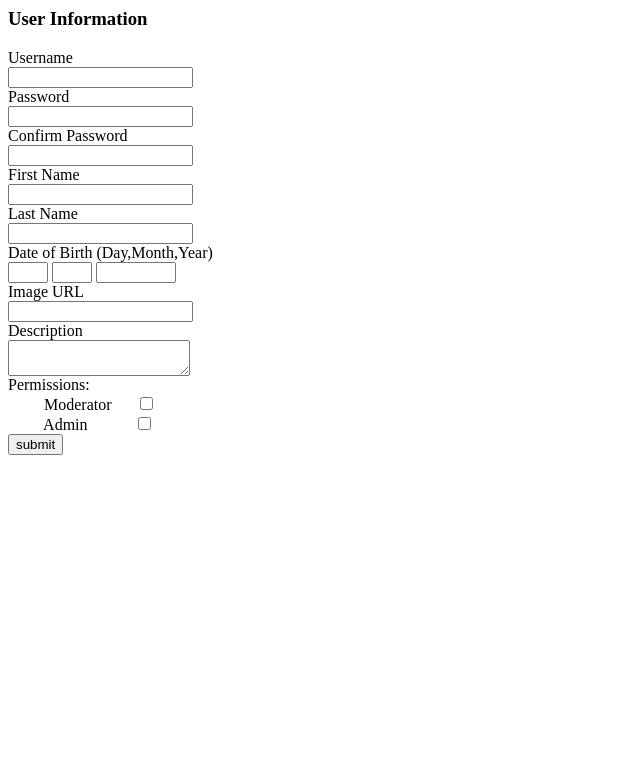
After one commit to harindu95/RateMyWaifu, a Flask app: page /user in a window 1280 px wide. The commit adds this page. Shown: the top 783 px of the page, without its empty margins (0-640 px from the left). Run offline with Flask 2, Linux system fonts and the light colour scheme.

Commit message:
add/view users

```diff
--- a/main.py
+++ b/main.py
@@ -14,7 +14,7 @@ def login():
 	return "<H1> LOGIN </H1>"
 
 @app.route('/waifu')
-def new_student():
+def new_waifu():
    return render_template('waifu.html')
 
 @app.route('/newwaifu',methods = ['POST', 'GET'])
@@ -43,6 +43,62 @@ def newwaifu():
          return render_template("result.html",msg = msg)
          con.close()
 
+@app.route('/user')
+def new_user():
+   return render_template('user.html')
+
+@app.route('/newuser',methods = ['POST', 'GET'])
+def newuser():
+   if request.method == 'POST':
+      class pwMismatch(Exception):
+         pass
+      class emptyField(Exception):
+         pass
+      try:
+         unm = request.form['uname']
+         pword = request.form['pw']
+         cpword = request.form['cpw']
+         fnm = request.form['fname']
+         lnm = request.form['lname']
+         day = request.form['dy']
+         month = request.form['mn']
+         year = request.form['yr']
+         descr = request.form['desc']
+         imagurl = request.form['imgurl']
+         moderator = 0
+         if (request.form.get('mflag')):
+            moderator = 1
+         admin = 0
+         if (request.form.get('aflag')):
+            admin = 1
+#         moderator = request.form['mflag']
+#         admin = request.form['aflag']
+#         pin = request.form['pin']
+         if (pword != cpword):
+            msg = "password does not match"
+            raise pwMismatch
+         if (len(unm)<1 or len(pword)<1 or len(fnm)<1 or len(lnm)<1 ):
+            msg = "required field is empty"
+            raise emptyField
+         with sql.connect("database.db") as con:
+            cur = con.cursor()
+
+            cur.execute("INSERT INTO user (username,password,firstName,lastName,dobDay,dobMonth,dobYear,image,description,modFlag,adminFlag) VALUES (?,?,?,?,?,?,?,?,?,?,?)",(unm,pword,fnm,lnm,day,month,year,imagurl,descr,moderator,admin) )
+
+            con.commit()
+            msg = "User successfully added"
+#      except pwMismatch:
+#         con.rollback()
+#         msg = "password does not match"
+      except:
+         con.rollback()
+         msg = "error in insert operation"
+
+      finally:
+         return render_template("result.html",msg = msg)
+         con.close()
+
+
 @app.route('/waifulist')
 def waifulist():
    con = sql.connect("database.db")
@@ -53,6 +109,17 @@ def waifulist():
 
    rows = cur.fetchall();
    return render_template("waifulist.html",rows = rows)
+
+@app.route('/userlist')
+def userlist():
+   con = sql.connect("database.db")
+   con.row_factory = sql.Row
+
+   cur = con.cursor()
+   cur.execute("select * from user")
+
+   rows = cur.fetchall();
+   return render_template("userlist.html",rows = rows)
 """
 @app.route('/test')
 def test():
--- a/templates/main.html
+++ b/templates/main.html
@@ -3,6 +3,8 @@
 	<h1> Rate My Waifu </h1>
 
 	<h2><a href = "\waifu">add waifu</a></h2>
-	<h2><a href = "\waifulist">view list</a></h2>
+	<h2><a href = "\waifulist">view waifu list</a></h2>
+	<h2><a href = "\user">add user</a></h2>
+	<h2><a href = "\userlist">view user list</a></h2>
    </body>
 </html>
--- /dev/null
+++ b/templates/user.html
@@ -0,0 +1,34 @@
+<html>
+   <body>
+      <form action = "{{ url_for('newuser') }}" method = "POST">
+         <h3>User Information</h3>
+         Username<br>
+         <input type = "text" name = "uname" /></br>
+         Password<br>
+         <input type = "password" name = "pw" /></br>
+         Confirm Password<br>
+         <input type = "password" name = "cpw" /></br>
+         First Name<br>
+         <input type = "text" name = "fname" /></br>
+         Last Name<br>
+         <input type = "text" name = "lname" /></br>
+         Date of Birth (Day,Month,Year)<br>
+         <input type = "text" name = "dy" style="width:40px" />
+		 <input type = "text" name = "mn" style="width:40px" />
+		 <input type = "text" name = "yr" style="width:80px" /></br>
+         Image URL<br>
+         <input type = "text" name = "imgurl" /></br>
+         Description<br>
+         <textarea name = "desc" ></textarea></br>
+         Permissions:
+         <br> &emsp;&emsp; Moderator &emsp;
+		 <input type = "checkbox" name = "mflag"/>
+         <br> &emsp;&emsp; Admin  &emsp;&emsp;&thinsp;&thinsp;
+         <input type = "checkbox" name = "aflag"/></br>
+
+         <input type = "submit" value = "submit" /><br>
+      </form>
+   </body>
+   <script>
+   </script>
+</html>
```
Also changed, not shown: templates/userlist.html (added, +22 -0 lines), database.db.
